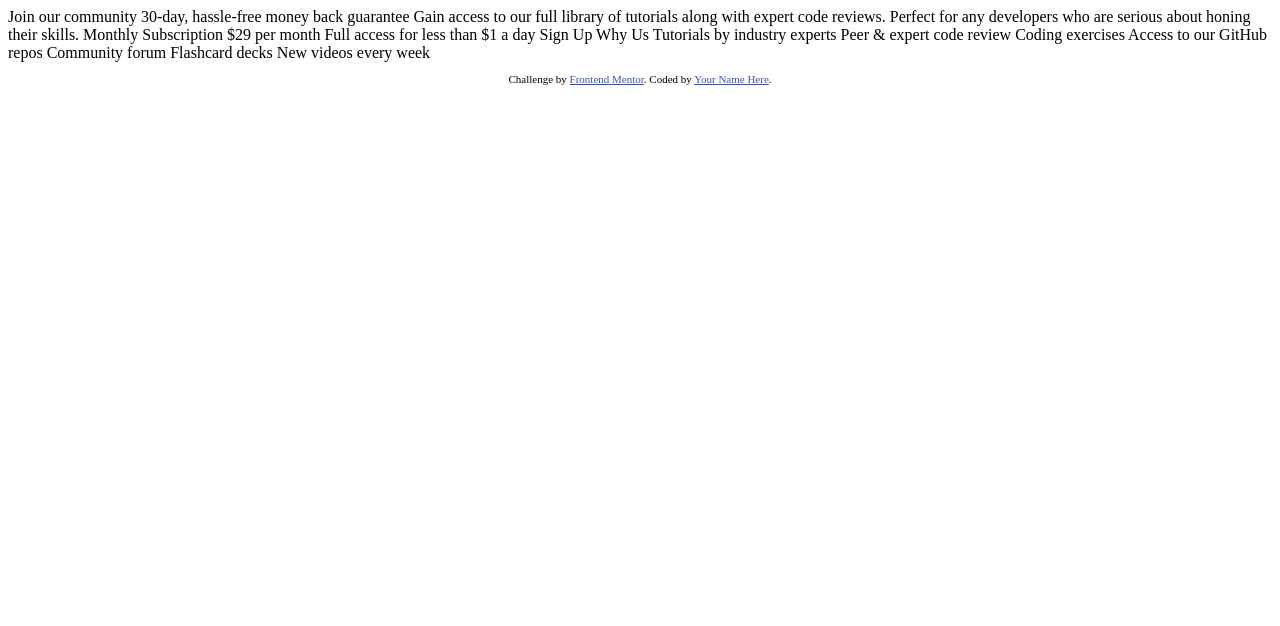
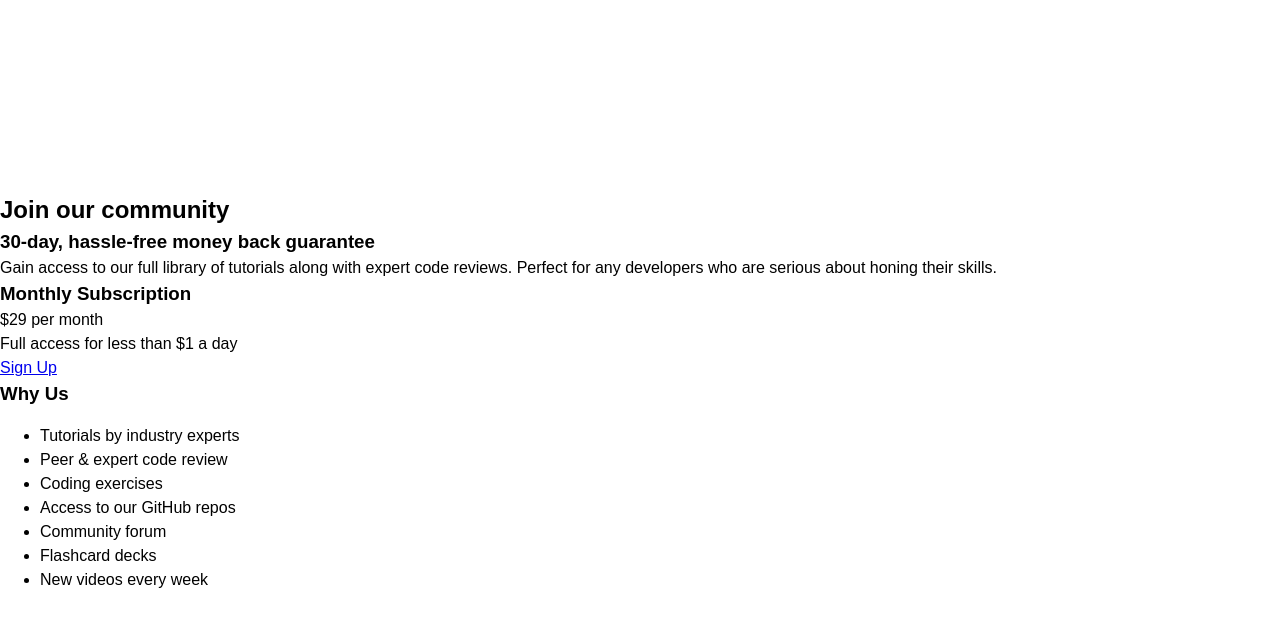
Before and after one commit to jacksen30/single-price-grid-component, a plain HTML site: page index.html in a window 1280 px wide. Drawn offline with Linux system fonts and the light colour scheme.

Commit message:
structure html, add css file, import font

```diff
--- /dev/null
+++ b/css/style.css
@@ -0,0 +1,97 @@
+/* CSS RESET - undo the varying default styling applied by web browsers to HTML elements */
+
+/* Box sizing rules */
+*,
+*::before,
+*::after {
+  box-sizing: border-box;
+}
+
+/* Remove default margin */
+body,
+h1,
+h2,
+h3,
+h4,
+p,
+figure,
+blockquote,
+dl,
+dd {
+  margin: 0;
+}
+
+/* Remove list styles on ul, ol elements with a list role, which suggests default styling will be removed */
+ul[role="list"],
+ol[role="list"] {
+  list-style: none;
+}
+
+/* Set core root defaults */
+html:focus-within {
+  scroll-behavior: smooth;
+}
+
+/* Set core body defaults */
+body {
+  min-height: 100vh;
+  text-rendering: optimizeSpeed;
+  line-height: 1.5;
+}
+
+/* A elements that don't have a class get default styles */
+a:not([class]) {
+  text-decoration-skip-ink: auto;
+}
+
+/* Make images easier to work with */
+img,
+picture {
+  max-width: 100%;
+  display: block;
+}
+
+/* Inherit fonts for inputs and buttons */
+input,
+button,
+textarea,
+select {
+  font: inherit;
+}
+
+/* sr-only is for screen reader use only -
+The element will be visually hidden but will still be read by screen reader technology. */
+.sr-only {
+    position: absolute;
+    width: 1px;
+    height: 1px;
+    padding: 0;
+    margin: -1px;
+    overflow: hidden;
+    clip: rect(0, 0, 0, 0);
+    white-space: nowrap;
+    border: 0;
+    display: none;
+    z-index: -1;
+    text-indent: -9999px;
+  }
+
+/*  A big shout out to Andy Bell at https://andy-bell.co.uk/about/
+    For his great article " A Modern CSS Reset " I recommend giving it a read at https://andy-bell.co.uk/a-modern-css-reset/
+*/
+
+
+
+/* MY CUSTOM CSS RULES BELOW */
+
+body {
+    display: flex;
+}
+
+main {
+    display: flex;
+    align-items: center;
+    justify-content: center;
+    background-color: white;
+    font-family: 'Lexend Deca', sans-serif;
+}
--- a/index.html
+++ b/index.html
@@ -4,47 +4,47 @@
   <meta charset="UTF-8">
   <meta name="viewport" content="width=device-width, initial-scale=1.0"> <!-- displays site properly based on user's device -->
 
-  <link rel="icon" type="image/png" sizes="32x32" href="./images/favicon-32x32.png">
+  <link rel="preconnect" href="https://fonts.googleapis.com">
+  <link rel="preconnect" href="https://fonts.gstatic.com" crossorigin>
+  <link href="https://fonts.googleapis.com/css2?family=Karla:wght@400;700&display=swap" rel="stylesheet">
 
-  <title>Frontend Mentor | Single Price Grid Component</title>
+  <link rel="stylesheet" type="text/css" href="./css/style.css">
 
-  <!-- Feel free to remove these styles or customise in your own stylesheet 👍 -->
-  <style>
-    .attribution { font-size: 11px; text-align: center; }
-    .attribution a { color: hsl(228, 45%, 44%); }
-  </style>
+  <title>Single Price Grid Component</title>
+
 </head>
 <body>
-  Join our community
+  <main>
+    <div class="flex-container">
 
-  30-day, hassle-free money back guarantee
+      <div class="box box-1">
+        <h2>Join our community</h2>
+        <h3> 30-day, hassle-free money back guarantee</h3>
+        <p>Gain access to our full library of tutorials along with expert code reviews.
+          Perfect for any developers who are serious about honing their skills.
+        </p>
+      </div>
 
-  Gain access to our full library of tutorials along with expert code reviews.
-  Perfect for any developers who are serious about honing their skills.
+      <div class="box box-2">
+        <h3>Monthly Subscription</h3>
+        <p>&dollar;29 per month</p>
+        <p>Full access for less than &dollar;1 a day</p>
+        <a href="#"> Sign Up </a>
+      </div>
 
-  Monthly Subscription
-
-  &dollar;29 per month
-
-  Full access for less than &dollar;1 a day
-
-  Sign Up
-
-  Why Us
-
-  Tutorials by industry experts
-  Peer &amp; expert code review
-  Coding exercises
-  Access to our GitHub repos
-  Community forum
-  Flashcard decks
-  New videos every week
-
-  <footer>
-    <p class="attribution">
-      Challenge by <a href="https://www.frontendmentor.io?ref=challenge" target="_blank">Frontend Mentor</a>.
-      Coded by <a href="#">Your Name Here</a>.
-    </p>
-  </footer>
+      <div class="box box-3">
+        <h3>Why Us</h3>
+        <ul>
+          <li>Tutorials by industry experts</li>
+          <li>Peer &amp; expert code review</li>
+          <li>Coding exercises</li>
+          <li>Access to our GitHub repos</li>
+          <li>Community forum</li>
+          <li>Flashcard decks</li>
+          <li>New videos every week</li>
+        </ul>
+      </div>
+    </div>
+  </main>
 </body>
 </html>
```
